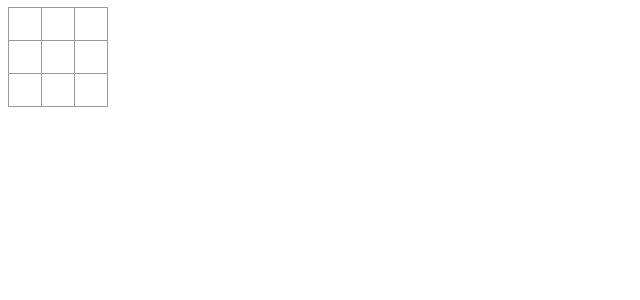
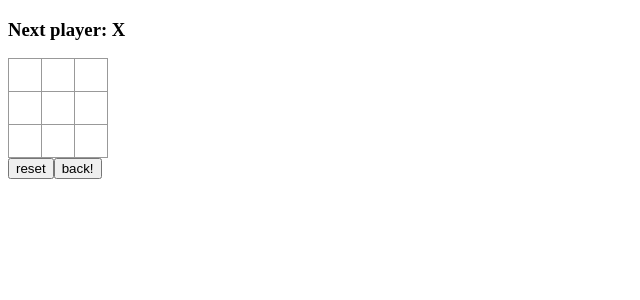
Before and after one commit to lordsnkr/hello-react, a React (Create React App) app: page / in a window 1280 px wide. Shown: the top 300 px of the page, without its empty margins (0-640 px from the left). Built offline with nearby package versions, Linux system fonts and the light colour scheme.

Commit message:
complete logic

```diff
--- a/src/App.tsx
+++ b/src/App.tsx
@@ -1,9 +1,9 @@
-import Board from "components/Board";
+import Game from "components/Game";
 
 const App = () => {
   return (
     <>
-      <Board />
+      <Game />
     </>
   );
 };
--- a/src/components/Board/Board.tsx
+++ b/src/components/Board/Board.tsx
@@ -2,18 +2,51 @@ import "./style.css";
 import Square from "components/Square";
 import React from "react";
 
-const Board: React.FC = () => {
+interface Props {
+  onPlay: Function;
+  squares: Array<string>;
+  xIsNext: boolean;
+}
+
+const Board: React.FC<Props> = ({ onPlay, squares, xIsNext }) => {
   let width: number = Number(process.env.REACT_APP_WIDTH);
   let height: number = Number(process.env.REACT_APP_HEIGHT);
 
   let sizeWidth: Array<number> = Array.from(Array(width).keys());
   let sizeHeight: Array<number> = Array.from(Array(height).keys());
 
+  const handleClick = (i: number) => {
+    if (squares[i] !== "" || calculateWinner(squares) !== "") {
+      return;
+    }
+
+    const nextSquares = squares.slice();
+    if (xIsNext) {
+      nextSquares[i] = "X";
+    } else {
+      nextSquares[i] = "O";
+    }
+
+    onPlay(nextSquares);
+  };
+
+  const winner = calculateWinner(squares);
+  let status;
+  if (winner) {
+    status = "Winner: " + winner;
+  } else {
+    status = "Next player: " + (xIsNext ? "X" : "O");
+  }
+
   const generateRow = (rowIndex: number) => {
     return (
       <>
         {sizeWidth.map((index) => (
-          <Square key={(index + 1) * (rowIndex + 1)}></Square>
+          <Square
+            key={(index + 1) * (rowIndex + 1)}
+            value={squares[rowIndex * width + index]}
+            onSquareClick={() => handleClick(rowIndex * width + index)}
+          />
         ))}
       </>
     );
@@ -24,7 +57,35 @@ const Board: React.FC = () => {
       {generateRow(index)}
     </div>
   ));
-  return <>{board}</>;
+
+  return (
+    <>
+      <h3>{status}</h3>
+      <div>{board}</div>
+    </>
+  );
+};
+
+const calculateWinner = (squares: Array<string>): string => {
+  const lines = [
+    [0, 1, 2],
+    [3, 4, 5],
+    [6, 7, 8],
+    [0, 3, 6],
+    [1, 4, 7],
+    [2, 5, 8],
+    [0, 4, 8],
+    [2, 4, 6],
+  ];
+
+  for (let i = 0; i < lines.length; i++) {
+    const [a, b, c] = lines[i];
+    if (squares[a] && squares[a] === squares[b] && squares[a] === squares[c]) {
+      return squares[a];
+    }
+  }
+
+  return "";
 };
 
 export default Board;
--- /dev/null
+++ b/src/components/Game/Game.tsx
@@ -0,0 +1,39 @@
+import Board from "components/Board";
+import { useState } from "react";
+
+const Game = () => {
+  const initBoard = Array<string>(9).fill("");
+  const [xIsNext, setXIsNext] = useState(true);
+  const [history, setHistory] = useState([initBoard]);
+  const currentSquares = history[history.length - 1];
+
+  const handlePlay = (nextSquares: Array<string>) => {
+    setHistory([...history, nextSquares]);
+    setXIsNext(!xIsNext);
+  };
+
+  const resetGame = () => {
+    setHistory([Array<string>(9).fill("")]);
+    setXIsNext(true);
+  };
+
+  const goBack = () => {
+    if (history.length <= 1) {
+      return;
+    }
+
+    history.pop();
+    setHistory(history);
+    setXIsNext(!xIsNext);
+  };
+
+  return (
+    <>
+      <Board xIsNext={xIsNext} squares={currentSquares} onPlay={handlePlay} />
+      <button onClick={resetGame}>reset</button>
+      <button onClick={goBack}>back!</button>
+    </>
+  );
+};
+
+export default Game;
--- /dev/null
+++ b/src/components/Game/index.ts
@@ -0,0 +1 @@
+export { default } from "./Game";
--- a/src/components/Square/Square.tsx
+++ b/src/components/Square/Square.tsx
@@ -1,18 +1,15 @@
 import "./style.css";
-import React, { ReactNode } from "react";
+import React, { MouseEventHandler } from "react";
 
 interface Props {
-  children?: ReactNode;
+  onSquareClick: MouseEventHandler;
+  value: string;
 }
 
-const Square: React.FC<Props> = ({ children }) => {
-  const handleClick = (e: React.MouseEvent<HTMLElement>) => {
-    console.log(e.target);
-  };
-
+const Square: React.FC<Props> = ({ value, onSquareClick }) => {
   return (
-    <button className="square" onClick={(e) => handleClick(e)}>
-      {children}
+    <button className="square" onClick={onSquareClick}>
+      {value}
     </button>
   );
 };
```
